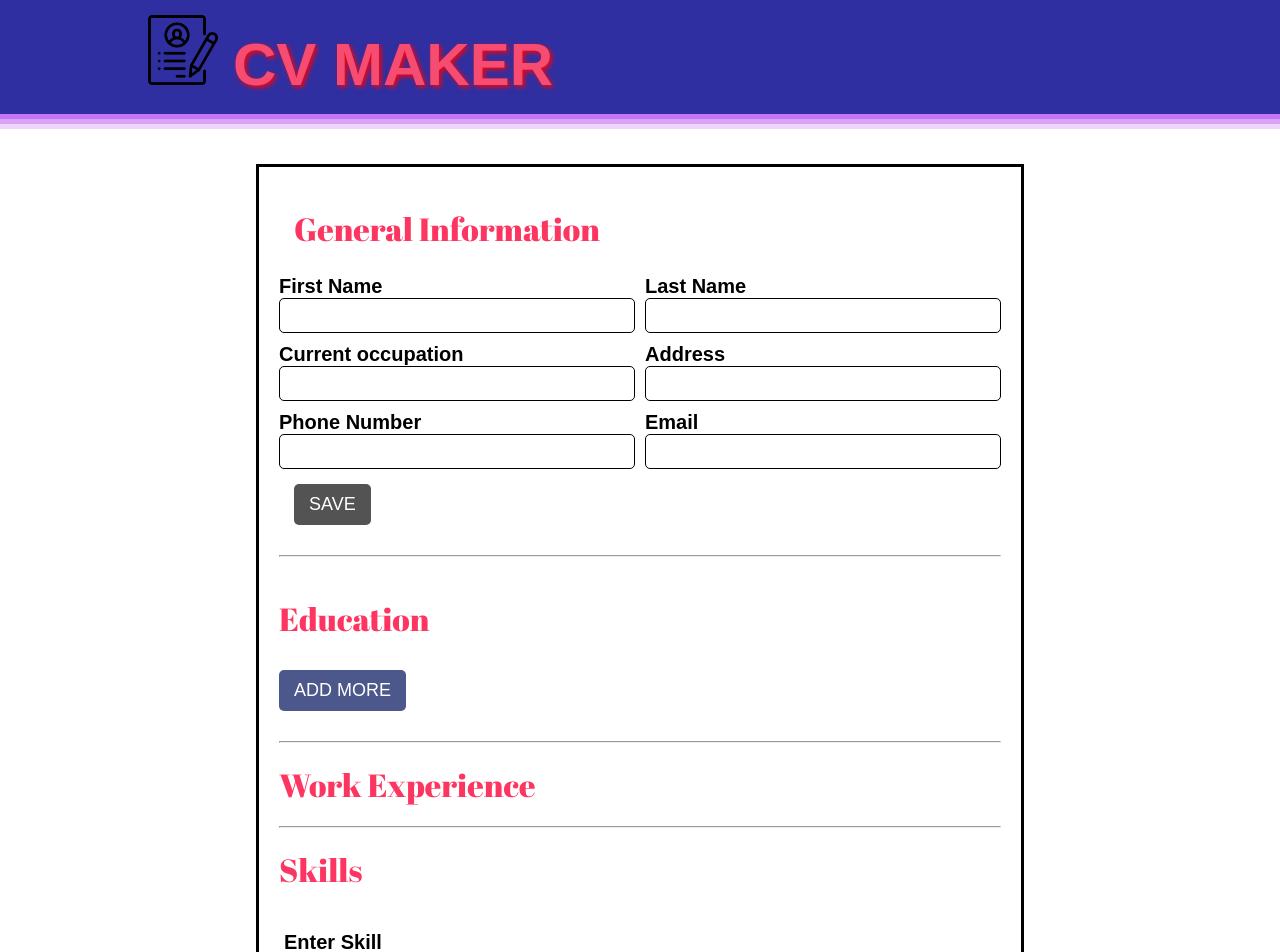
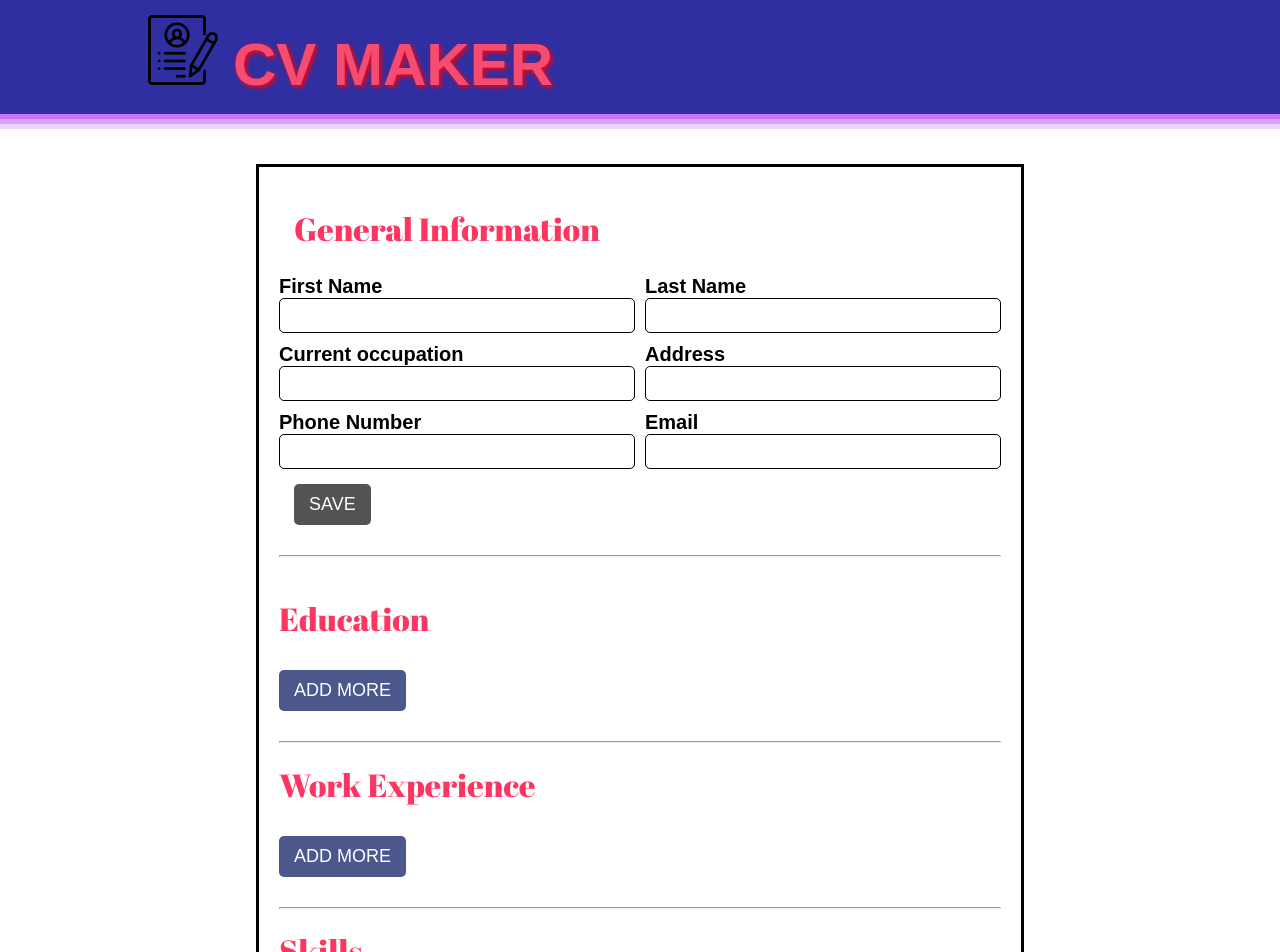
Before and after one commit to RustamYuburov/cv-project, a React (Create React App) app: page / in a window 1280 px wide. Shown: the top 952 px of the page. Built offline with nearby package versions, Linux system fonts and the light colour scheme.

Commit message:
Finished project

```diff
--- a/src/components/MainContent.js
+++ b/src/components/MainContent.js
@@ -1,7 +1,7 @@
 import React from 'react';
 import GeneralInfo from './GeneralInfo/GeneralInfo';
 import EducationInfo from './EducationInfo/EducationInfo';
-// import WorkExperience from './WorkExperience/WorkExperience';
+import WorkExperience from './WorkExperience/WorkExperience';
 import Skills from './Skills/Skills';
 
 const MainContent = () => {
@@ -20,7 +20,7 @@ const MainContent = () => {
          <hr/>
          <div className='workExperienceInfo'>
            <h1>Work Experience</h1>
-           {/* <WorkExperienceInfo /> */}
+           <WorkExperience />
          </div>
          <hr/>
          <div className='skills'>
```
